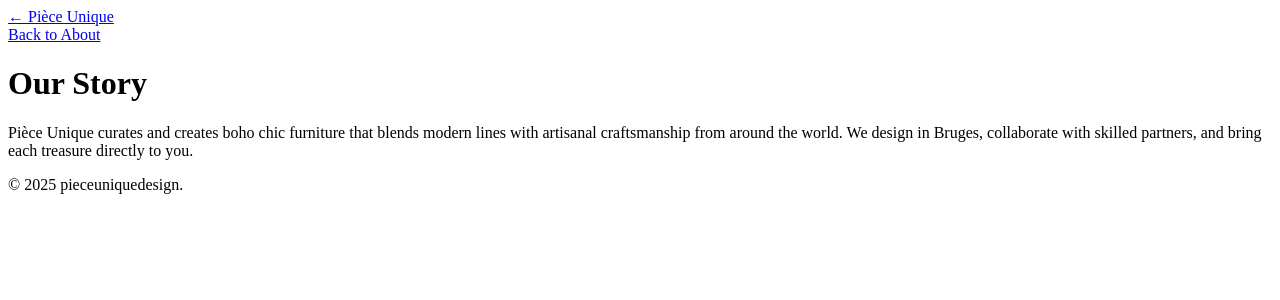
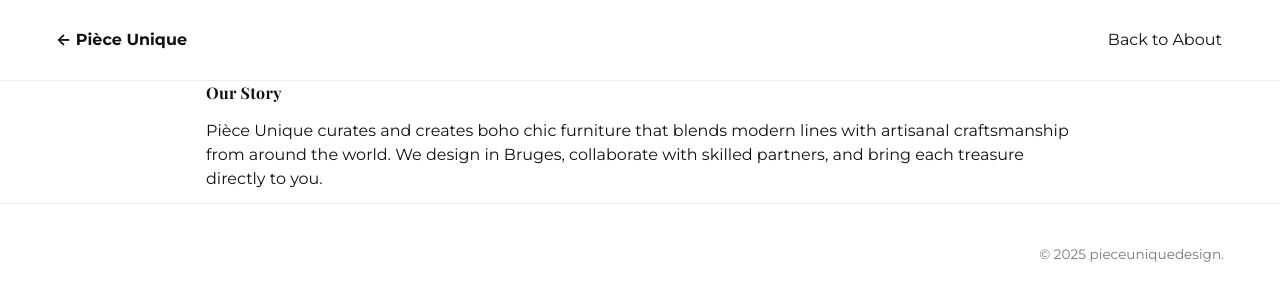
Before and after one commit to sharffudeen47/pieceUnique, a website: page more.html in a window 1280 px wide. Drawn offline with nearby package versions, Linux system fonts and the light colour scheme.

Commit message:
added the css and edited abit of our story

```diff
--- a/more.html
+++ b/more.html
@@ -5,7 +5,9 @@
     <meta name="viewport" content="width=device-width, initial-scale=1" />
     <title>More About Pièce Unique</title>
     <link href="https://fonts.googleapis.com/css2?family=Montserrat:wght@400;600;700&family=Playfair+Display:wght@700&display=swap" rel="stylesheet">
-    <link rel="stylesheet" href="styles.css" />
+    <link rel="stylesheet" href="css/reset.css" />
+    <link rel="stylesheet" href="css/style.css" />
+
 </head>
 <body>
 <header class="site-header">
```
